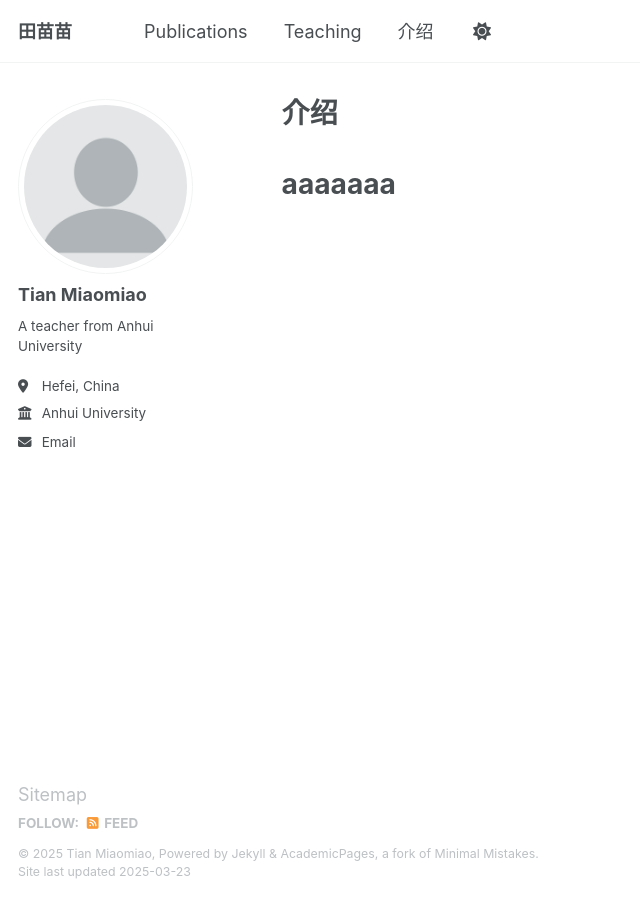
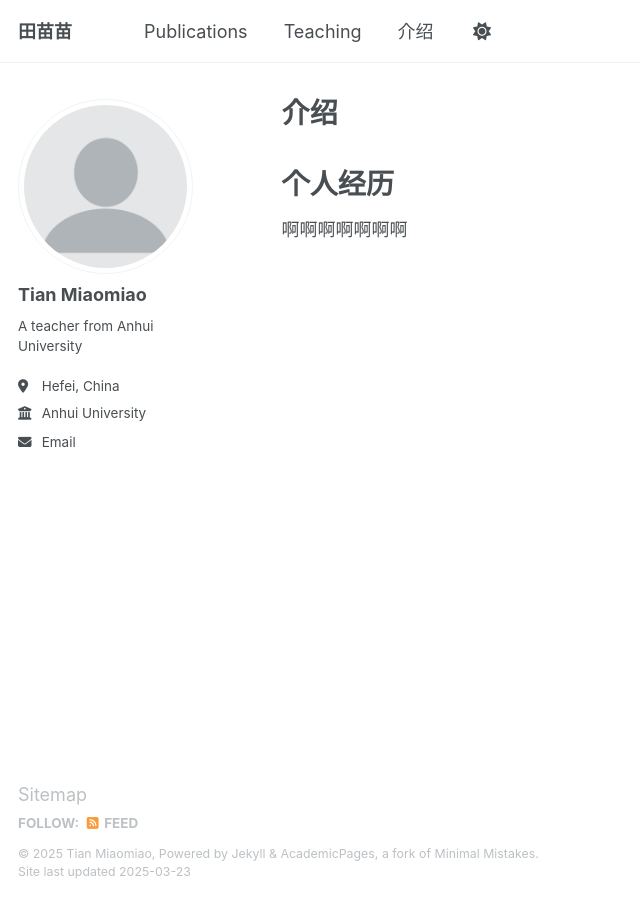
Before and after one commit to dmtian/dmtian.github.io, a Jekyll site: the page built from _pages/chinese.html, in a window 1280 px wide. Shown: the whole page, without its empty margins (0-640 px from the left). Built offline with Jekyll 4.4.1, drawn with Linux system fonts in a browser that asks for light colours.

Commit message:
Update chinese.html

```diff
--- a/_pages/chinese.html
+++ b/_pages/chinese.html
@@ -5,4 +5,5 @@ permalink: /chinese/
 author_profile: true
 ---
 &nbsp;
-<h1>aaaaaaa</h1>
+<h1>个人经历</h1>
+啊啊啊啊啊啊啊
```
